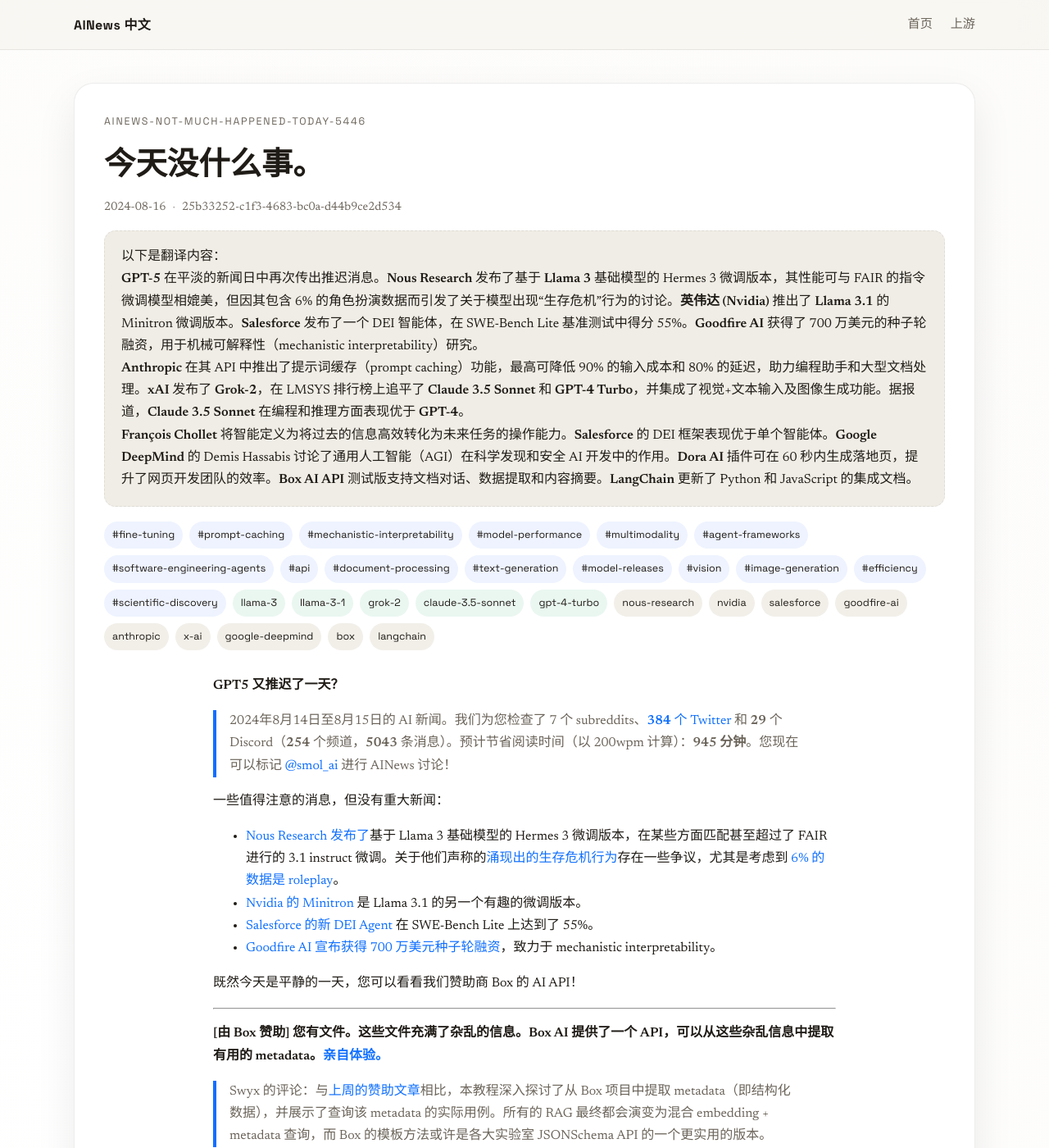
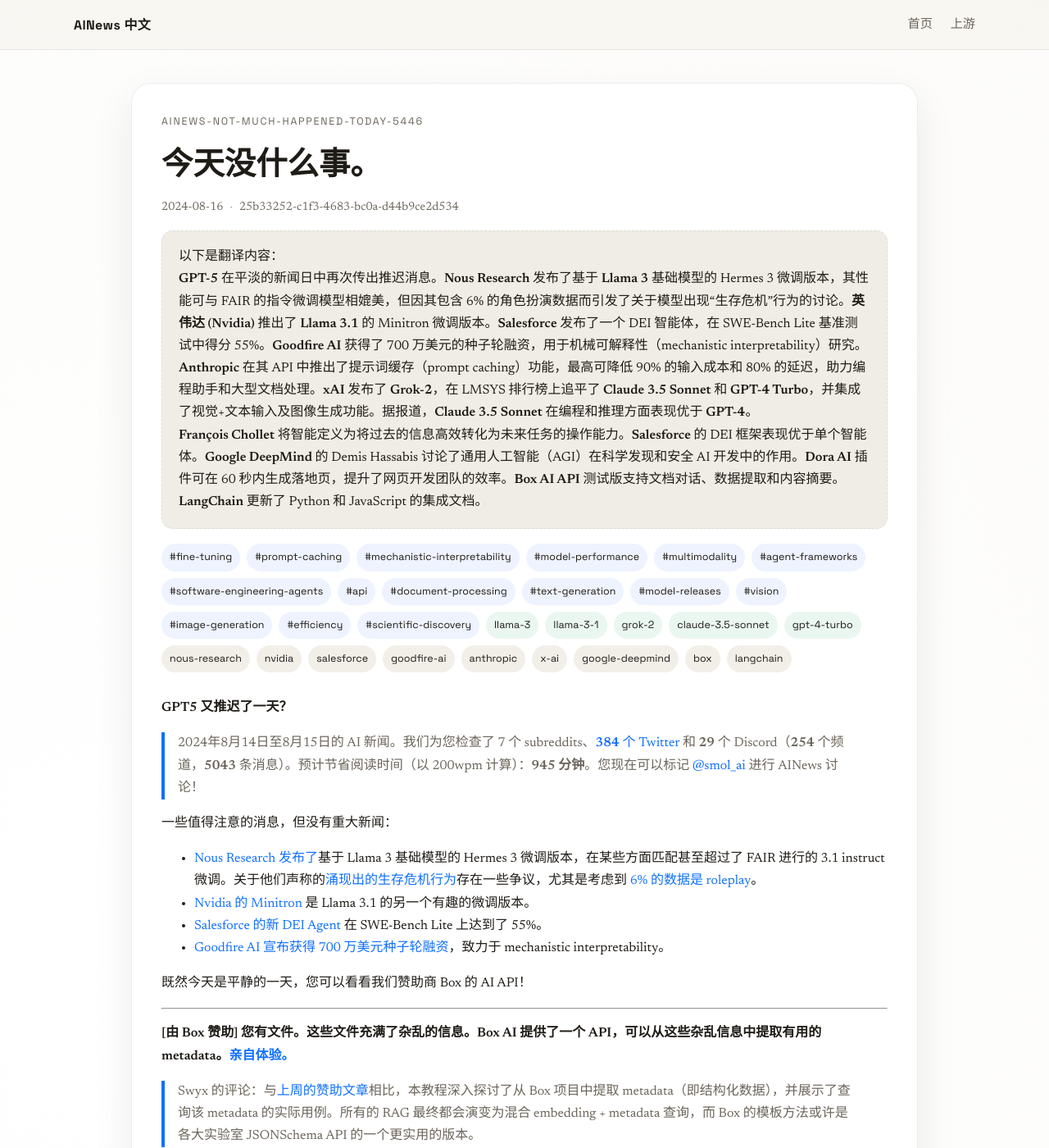
Before and after one commit to yaoqih/ainews-web_ZH_CN, a Jekyll site: the page built from docs/24-08-15-ainews-not-much-happened-today.md, in a window 1280 px wide and 1400 px high. Shown: the whole window at 82% size. Built offline with Jekyll 4.4.1, drawn with Linux system fonts in a browser that asks for light colours.

Commit message:
update page style

```diff
--- a/docs/assets/css/site.css
+++ b/docs/assets/css/site.css
@@ -170,7 +170,8 @@
   background: var(--surface);
   border-radius: var(--radius-lg);
   padding: 36px;
-  margin: 40px 0 80px;
+  width: min(960px, 100%);
+  margin: 40px auto 80px;
   border: 1px solid var(--border);
   box-shadow: var(--shadow);
 }
@@ -230,9 +231,6 @@
 
 .post-body {
   margin-top: 30px;
-  max-width: 760px;
-  margin-left: auto;
-  margin-right: auto;
 }
 
 .post-body h1,
```
